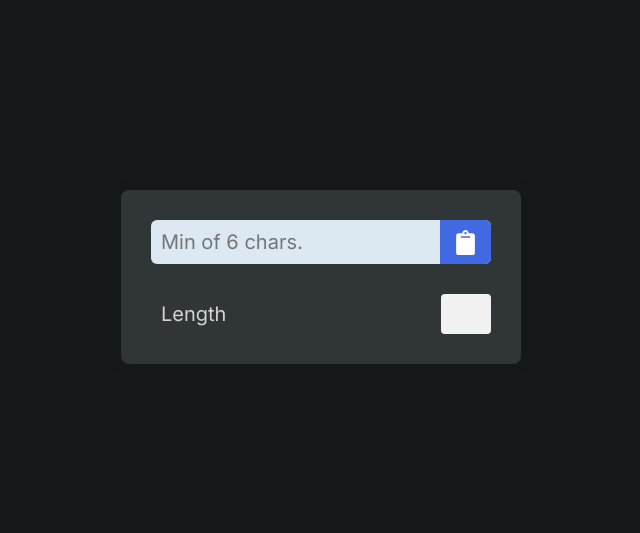
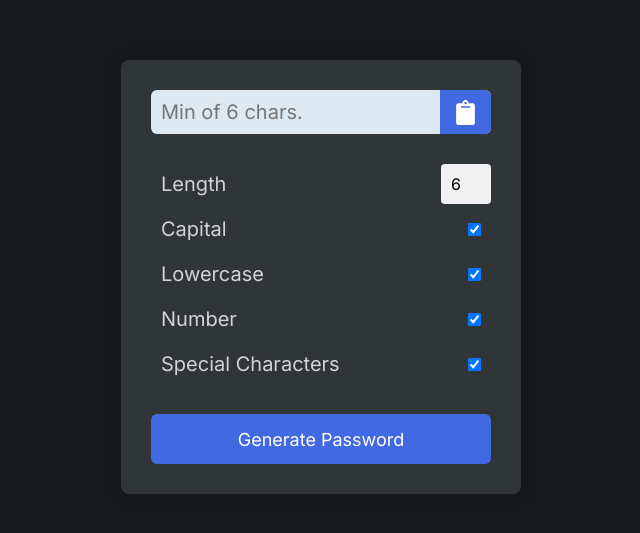
Before and after one commit to Byakuya91/Password-Generator, a React (Vite) app: page / in a window 1280 px wide. Shown: the part 123-656 px from the top of the page, without its empty margins (319-959 px from the left). Built offline with nearby package versions, Linux system fonts and the light colour scheme.

Commit message:
I've gotten the custom form in place and connected to the mark-up fields. The next step of the process will be to handle the handlesubmit function and the ability to randomly generate passwords.

```diff
--- a/src/App.jsx
+++ b/src/App.jsx
@@ -3,6 +3,7 @@ import React from "react";
 
 // ! LIBRARY IMPORTS
 import { FaClipboard } from "react-icons/fa";
+import { useForm } from "./useForm";
 
 // ? GOAL: CREATE A PASSWORD GENERATOR THAT DOES THE FOLLOWING:
 // ? 1) generate a password with minimum six characters for length for varying passwords
@@ -10,11 +11,21 @@ import { FaClipboard } from "react-icons/fa";
 // ? 3) Copy and paste the  generated password for increased ease
 // ? 4) Notifications to tell me if the password is copied, and have at least ONE option checked.
 
-// TODO: create the section and form for the password generator
-// TODO: create custom form for password generation
+// TODO: create the section and form to control the inputs generator(ONGOING)
 // TODO: create functionality to randomly generate the password
 
 function App() {
+  // using the useForm
+
+  const [values, setValues] = useForm({
+    // Initial default values
+    length: 6,
+    capital: true,
+    small: true,
+    number: true,
+    symbol: true,
+  });
+
   return (
     <section>
       <div className="container">
@@ -33,9 +44,58 @@ function App() {
           <div>
             <div className="field">
               <label htmlFor="length">Length</label>
-              <input type="number" id="length" min={6} max={15} />
+              <input
+                type="number"
+                id="length"
+                min={6}
+                max={20}
+                name="length"
+                value={values.length}
+                onChange={setValues}
+              />
+            </div>
+            <div className=" field">
+              <label htmlFor="capital">Capital</label>
+              <input
+                type="checkbox"
+                id="capital"
+                name="capital"
+                checked={values.capital}
+                onChange={setValues}
+              />
+            </div>
+            <div className=" field">
+              <label htmlFor="small">Lowercase</label>
+              <input
+                type="checkbox"
+                id="small"
+                name="small"
+                checked={values.small}
+                onChange={setValues}
+              />
+            </div>
+            <div className=" field">
+              <label htmlFor="number">Number</label>
+              <input
+                type="checkbox"
+                id="number"
+                name="number"
+                checked={values.number}
+                onChange={setValues}
+              />
+            </div>
+            <div className=" field">
+              <label htmlFor="symbol">Special Characters</label>
+              <input
+                type="checkbox"
+                id="symbol"
+                name="symbol"
+                checked={values.symbol}
+                onChange={setValues}
+              />
             </div>
           </div>
+          <button type="submit">Generate Password</button>
         </form>
       </div>
     </section>
--- /dev/null
+++ b/src/useForm.js
@@ -0,0 +1,26 @@
+// ? React imports
+import { useState } from "react";
+
+export function useForm(initialValues) {
+  //    State variables
+  const [values, setValues] = useState(initialValues);
+
+  // return an array of values as key, value pairs
+  // first argument is the value
+  // second argument is a function to modify the values
+  //   Function will take an event that will call the useState Setter
+  // Inside the setValues the previous values are spread out and will be overidden with a new value.
+  //  To do this one requires a key and a value. If the value is a checkbox it will grab it, if not
+  //    it will still grab it.
+
+  return [
+    values,
+    (e) => {
+      setValues({
+        ...values,
+        [e.target.name]:
+          e.target.type === "checkbox" ? e.target.checked : e.target.value,
+      });
+    },
+  ];
+}
```
